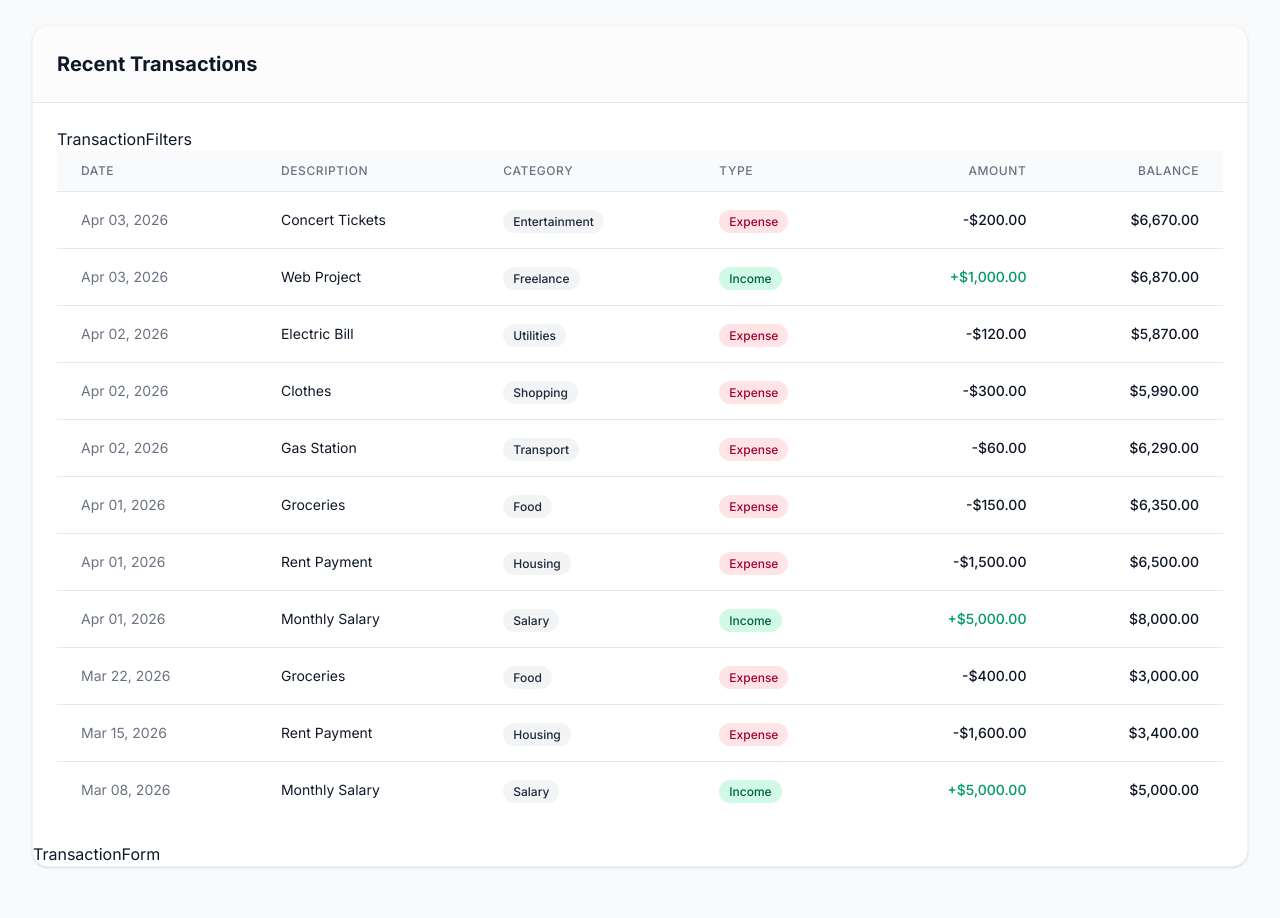
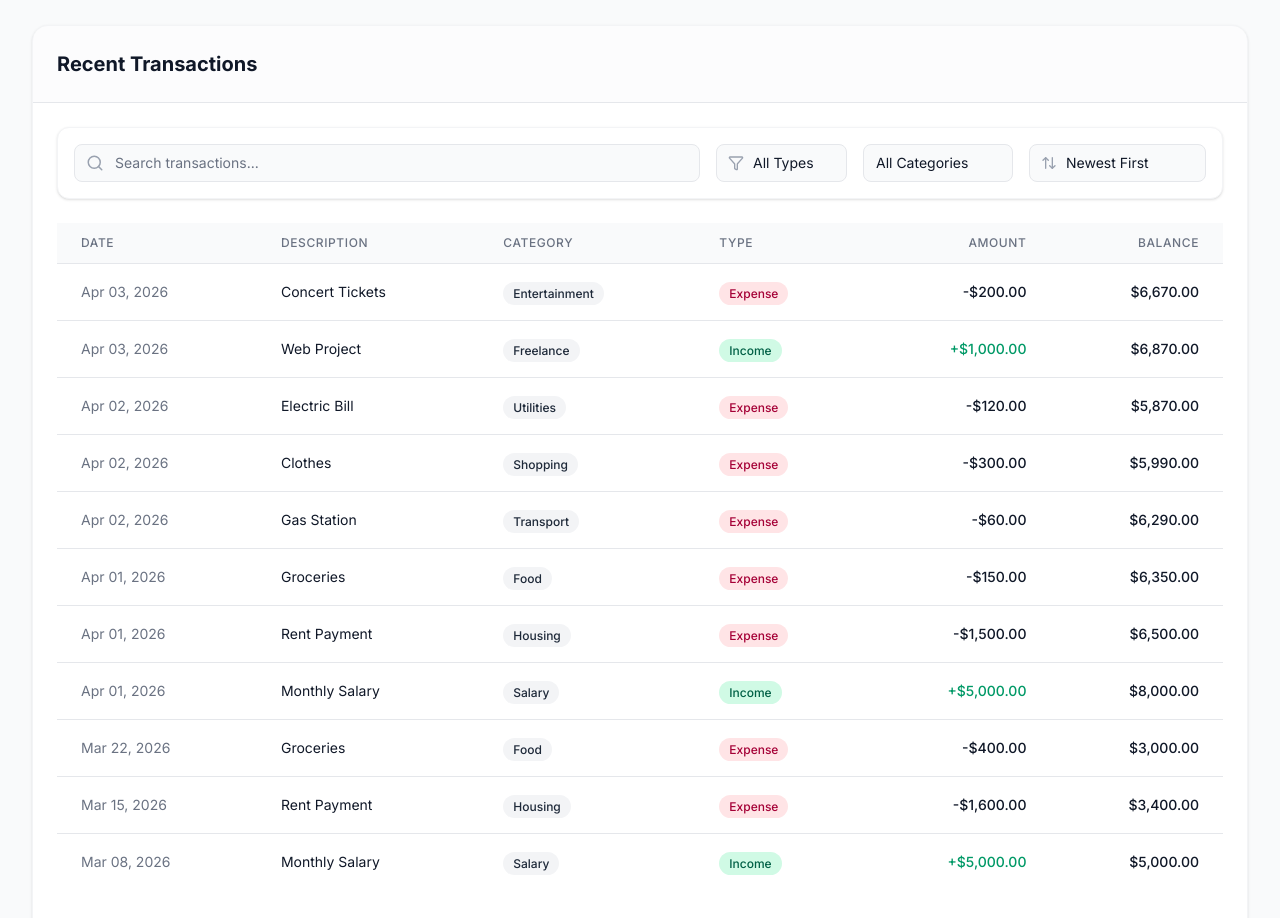
Before and after one commit to isubinkr/finDash, a React (Vite) app: page / in a window 1280 px wide. Shown: the part 940-1858 px from the top of the page. Built offline with nearby package versions, Linux system fonts and the light colour scheme.

Commit message:
add transaction filters component

```diff
--- a/src/components/Transactions/TransactionFilters.jsx
+++ b/src/components/Transactions/TransactionFilters.jsx
@@ -1,5 +1,90 @@
-const TransactionFilters = () => {
-  return <div>TransactionFilters</div>;
+import { useFinance } from "../../context/FinanceContext";
+import { Search, Filter, ArrowUpDown } from "lucide-react";
+import { categories } from "../../data/mockData";
+
+export const TransactionFilters = () => {
+  const { filters, setFilters } = useFinance();
+
+  const handleSearchChange = (e) =>
+    setFilters((prev) => ({ ...prev, search: e.target.value }));
+  const handleTypeChange = (e) =>
+    setFilters((prev) => ({ ...prev, type: e.target.value }));
+  const handleCategoryChange = (e) =>
+    setFilters((prev) => ({ ...prev, category: e.target.value }));
+  const handleSortChange = (e) =>
+    setFilters((prev) => ({ ...prev, sortBy: e.target.value }));
+
+  // Collect all unique categories
+  const allCategories = [
+    ...new Set([...categories.income, ...categories.expense]),
+  ].sort();
+
+  return (
+    <div className="bg-white dark:bg-gray-800 p-4 rounded-xl shadow-sm border border-gray-100 dark:border-gray-700 mb-6 space-y-4 md:space-y-0 md:flex md:items-center md:gap-4 md:flex-wrap">
+      {/* Search Bar */}
+      <div className="relative flex-1 min-w-[200px]">
+        <div className="absolute inset-y-0 left-0 pl-3 flex items-center pointer-events-none">
+          <Search size={18} className="text-gray-400" />
+        </div>
+        <input
+          type="text"
+          placeholder="Search transactions..."
+          className="block w-full pl-10 pr-3 py-2 border border-gray-200 dark:border-gray-600 rounded-lg bg-gray-50 dark:bg-gray-700 text-gray-900 dark:text-white placeholder-gray-500 focus:outline-none focus:ring-2 focus:ring-brand-500 focus:border-transparent transition-colors sm:text-sm"
+          value={filters.search}
+          onChange={handleSearchChange}
+        />
+      </div>
+
+      {/* Type Filter */}
+      <div className="relative">
+        <div className="absolute inset-y-0 left-0 pl-3 flex items-center pointer-events-none">
+          <Filter size={16} className="text-gray-400" />
+        </div>
+        <select
+          value={filters.type}
+          onChange={handleTypeChange}
+          className="block w-full pl-9 pr-8 py-2 border border-gray-200 dark:border-gray-600 rounded-lg bg-gray-50 dark:bg-gray-700 text-gray-900 dark:text-white focus:outline-none focus:ring-2 focus:ring-brand-500 transition-colors sm:text-sm appearance-none"
+        >
+          <option value="all">All Types</option>
+          <option value="income">Income</option>
+          <option value="expense">Expense</option>
+        </select>
+      </div>
+
+      {/* Category Filter */}
+      <div className="relative min-w-37.5">
+        <select
+          value={filters.category}
+          onChange={handleCategoryChange}
+          className="block w-full pl-3 pr-8 py-2 border border-gray-200 dark:border-gray-600 rounded-lg bg-gray-50 dark:bg-gray-700 text-gray-900 dark:text-white focus:outline-none focus:ring-2 focus:ring-brand-500 transition-colors sm:text-sm appearance-none"
+        >
+          <option value="all">All Categories</option>
+          {allCategories.map((cat) => (
+            <option key={cat} value={cat}>
+              {cat}
+            </option>
+          ))}
+        </select>
+      </div>
+
+      {/* Sort Filter */}
+      <div className="relative">
+        <div className="absolute inset-y-0 left-0 pl-3 flex items-center pointer-events-none">
+          <ArrowUpDown size={16} className="text-gray-400" />
+        </div>
+        <select
+          value={filters.sortBy}
+          onChange={handleSortChange}
+          className="block w-full pl-9 pr-8 py-2 border border-gray-200 dark:border-gray-600 rounded-lg bg-gray-50 dark:bg-gray-700 text-gray-900 dark:text-white focus:outline-none focus:ring-2 focus:ring-brand-500 transition-colors sm:text-sm appearance-none"
+        >
+          <option value="date_desc">Newest First</option>
+          <option value="date_asc">Oldest First</option>
+          <option value="amount_desc">Highest Amount</option>
+          <option value="amount_asc">Lowest Amount</option>
+        </select>
+      </div>
+    </div>
+  );
 };
 
 export default TransactionFilters;
```
